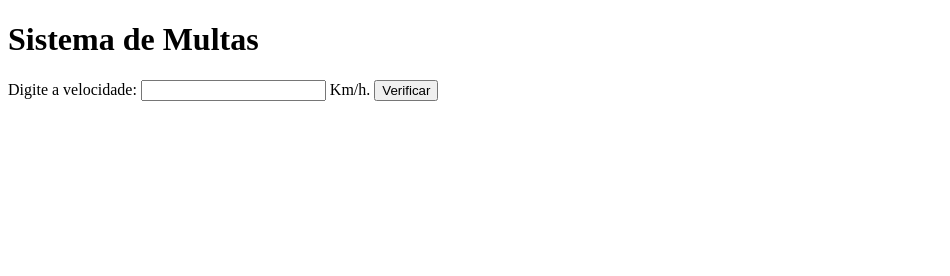
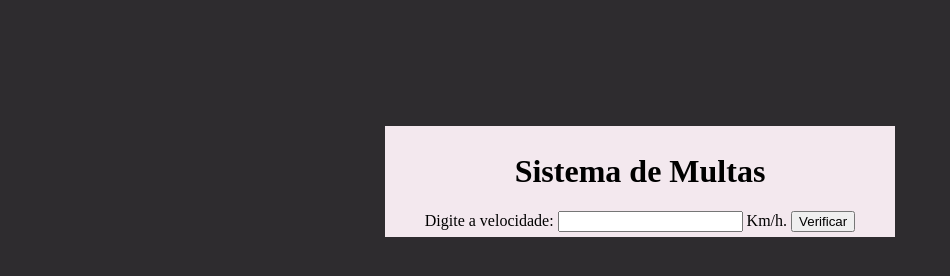
Before and after one commit to W-Carlos/sistema-de-multas, a plain HTML site: page index.html in a window 1280 px wide. Shown: the whole page, without its empty margins (0-950 px from the left). Drawn offline with Linux system fonts and the light colour scheme.

Commit message:
css e script.js
Fiz a parte do css e do javascript

```diff
--- a/index.html
+++ b/index.html
@@ -5,13 +5,16 @@
     <meta http-equiv="X-UA-Compatible" content="IE=edge">
     <meta name="viewport" content="width=device-width, initial-scale=1.0">
     <title>DETRAN</title>
+    <link rel="stylesheet" href="style.css">
+
 </head>
 <body>
     <main>
         <h1>Sistema de Multas</h1>
         Digite a velocidade: <input type="number" name="txtvel" id="txtvel"> Km/h.
-        <button onclick="calcular()">Verificar</button>
+        <input type="button" value="Verificar" onclick="calcular()">
         <div id="res"></div>
     </main>
+    <script src="script.js"></script>
 </body>
 </html>
--- /dev/null
+++ b/script.js
@@ -0,0 +1,6 @@
+function calcular () {
+    var txtv = document.getElementById('txtvel')
+    var res = document.getElementById('res')
+    var vel = Number(txtv.value)
+    res.innerHTML = `Sua velocidade é de <strong>${vel} Km/h</strong>.`
+}
--- /dev/null
+++ b/style.css
@@ -0,0 +1,13 @@
+body {
+ background-color: #2E2C2F;
+ color: black;
+}
+
+main {
+    background-color: #F3E8EE;
+    width: 500px;
+    margin: auto;
+    margin-top: 10%;
+    padding: 5px;
+    text-align: center;
+}
```
